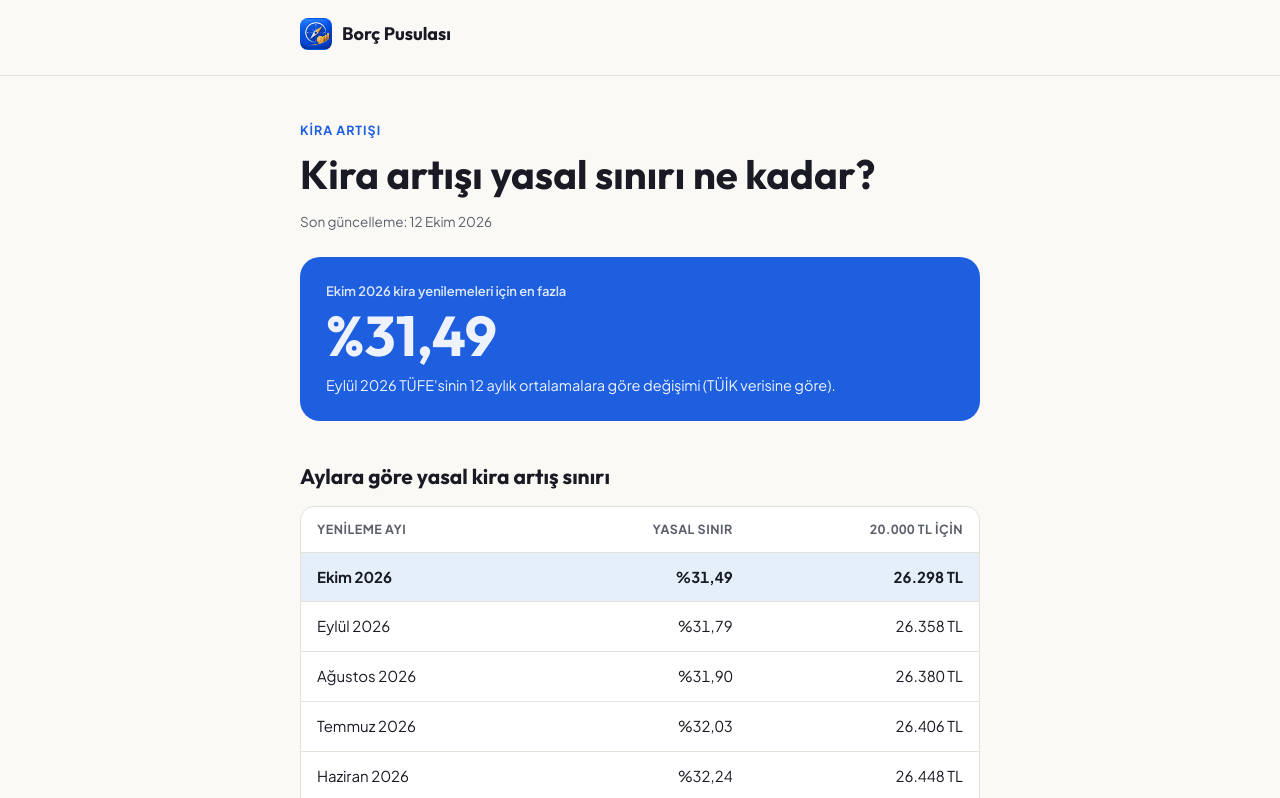
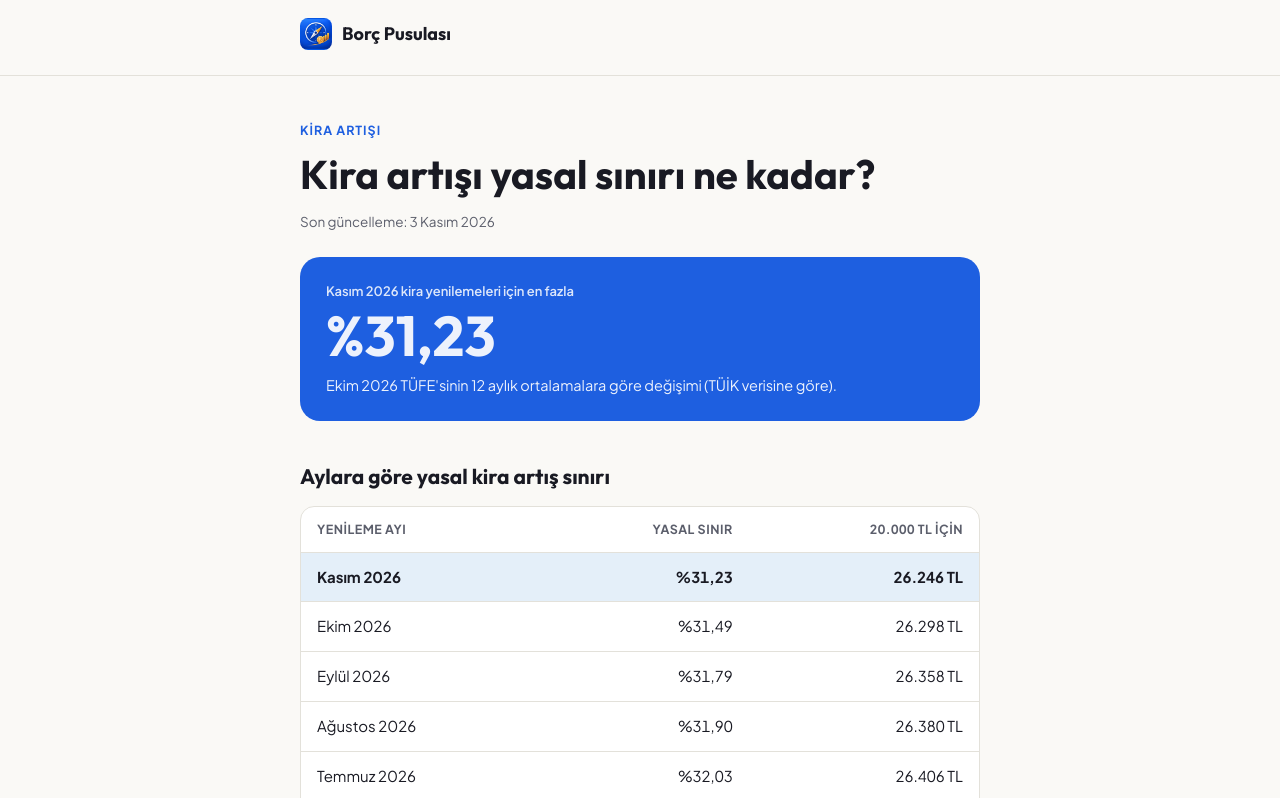
Before and after one commit to fth8k/borcpusulasi-site, a plain HTML site: page kira-artis-siniri/index.html in a window 1280 px wide. Shown: the top 798 px of the page. Drawn offline with Linux system fonts and the light colour scheme.

Commit message:
Kira artışı sınırı: Kasım 2026 %31,23
Co-Authored-By: Claude Sonnet 5.5 <noreply@anthropic.com>

```diff
--- a/kira-artis-siniri/index.html
+++ b/kira-artis-siniri/index.html
@@ -3,12 +3,12 @@
 <head>
 <meta charset="utf-8">
 <meta name="viewport" content="width=device-width, initial-scale=1">
-<title>Kira artışı yasal sınırı Ekim 2026: %31,49 | Borç Pusulası</title>
-<meta name="description" content="Ekim 2026 kira yenilemelerinde yasal artış sınırı %31,49. Aylara göre kira artış sınırı tablosu, nasıl hesaplandığı ve örnek hesap.">
+<title>Kira artışı yasal sınırı Kasım 2026: %31,23 | Borç Pusulası</title>
+<meta name="description" content="Kasım 2026 kira yenilemelerinde yasal artış sınırı %31,23. Aylara göre kira artış sınırı tablosu, nasıl hesaplandığı ve örnek hesap.">
 <link rel="canonical" href="https://borcpusulasi.com/kira-artis-siniri/">
 <meta property="og:type" content="article">
-<meta property="og:title" content="Kira artışı yasal sınırı Ekim 2026: %31,49">
-<meta property="og:description" content="Ekim 2026 kira yenilemelerinde yasal artış sınırı %31,49. Aylara göre kira artış sınırı tablosu, nasıl hesaplandığı ve örnek hesap.">
+<meta property="og:title" content="Kira artışı yasal sınırı Kasım 2026: %31,23">
+<meta property="og:description" content="Kasım 2026 kira yenilemelerinde yasal artış sınırı %31,23. Aylara göre kira artış sınırı tablosu, nasıl hesaplandığı ve örnek hesap.">
 <meta property="og:url" content="https://borcpusulasi.com/kira-artis-siniri/">
 <meta property="og:image" content="https://borcpusulasi.com/img/share.jpg">
 <meta property="og:locale" content="tr_TR">
@@ -68,12 +68,12 @@
   <div class="wrap">
     <p class="kicker">Kira artışı</p>
     <h1>Kira artışı yasal sınırı ne kadar?</h1>
-    <p class="updated">Son güncelleme: 12 Ekim 2026</p>
+    <p class="updated">Son güncelleme: 3 Kasım 2026</p>
 
     <div class="answer">
-      <p class="lbl">Ekim 2026 kira yenilemeleri için en fazla</p>
-      <p class="big">%31,49</p>
-      <p>Eylül 2026 TÜFE'sinin 12 aylık ortalamalara göre değişimi (TÜİK verisine göre).</p>
+      <p class="lbl">Kasım 2026 kira yenilemeleri için en fazla</p>
+      <p class="big">%31,23</p>
+      <p>Ekim 2026 TÜFE'sinin 12 aylık ortalamalara göre değişimi (TÜİK verisine göre).</p>
     </div>
 
     <h2>Aylara göre yasal kira artış sınırı</h2>
@@ -81,7 +81,8 @@
       <table>
         <thead><tr><th>Yenileme ayı</th><th>Yasal sınır</th><th>20.000 TL için</th></tr></thead>
         <tbody>
-          <tr class="now"><td>Ekim 2026</td><td>%31,49</td><td>26.298 TL</td></tr>
+          <tr class="now"><td>Kasım 2026</td><td>%31,23</td><td>26.246 TL</td></tr>
+          <tr><td>Ekim 2026</td><td>%31,49</td><td>26.298 TL</td></tr>
           <tr><td>Eylül 2026</td><td>%31,79</td><td>26.358 TL</td></tr>
           <tr><td>Ağustos 2026</td><td>%31,90</td><td>26.380 TL</td></tr>
           <tr><td>Temmuz 2026</td><td>%32,03</td><td>26.406 TL</td></tr>
@@ -93,7 +94,6 @@
           <tr><td>Ocak 2026</td><td>%34,88</td><td>26.976 TL</td></tr>
           <tr><td>Aralık 2025</td><td>%35,91</td><td>27.182 TL</td></tr>
           <tr><td>Kasım 2025</td><td>%37,15</td><td>27.430 TL</td></tr>
-          <tr><td>Ekim 2025</td><td>%38,36</td><td>27.672 TL</td></tr>
         </tbody>
       </table>
     </div>
```
